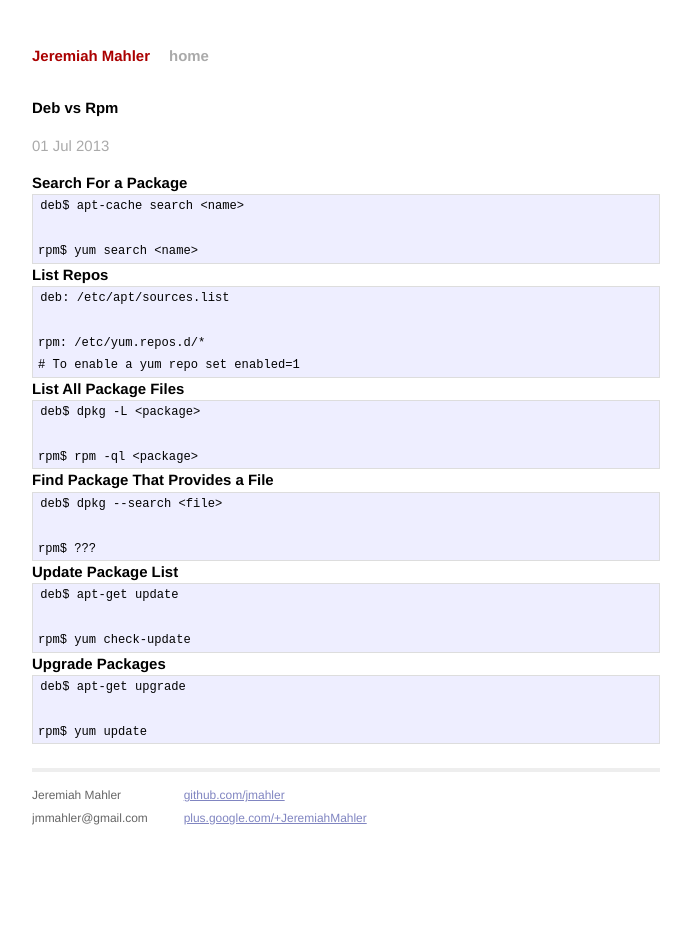
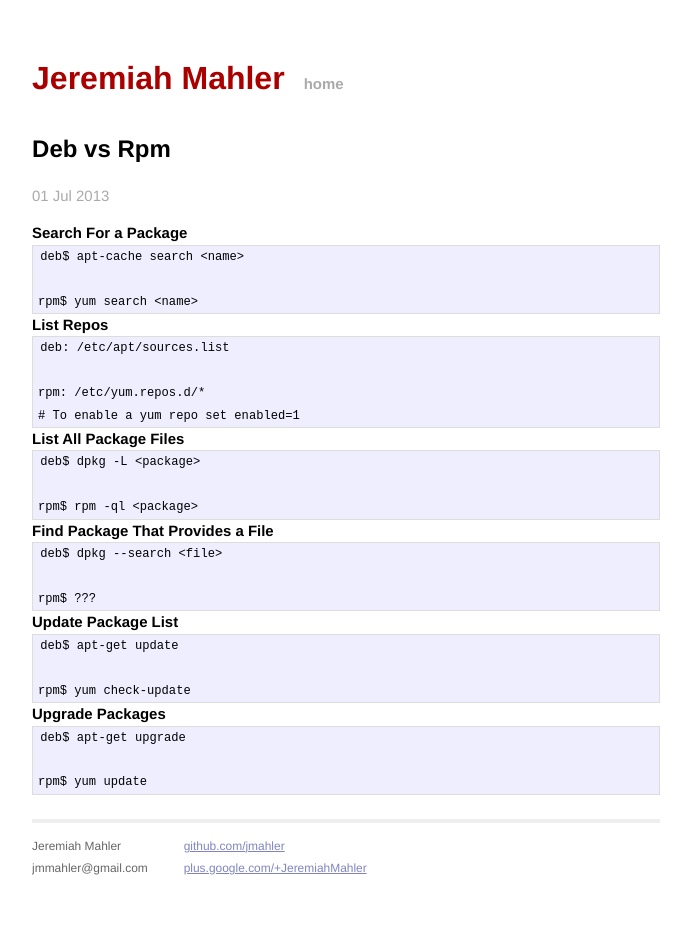
Before and after one commit to jmahler/jmahler.github.io, a Jekyll site: the page built from _posts/2013-07-01-deb_vs_rpm.md, in a window 1280 px wide. Shown: the whole page, without its empty margins (294-985 px from the left). Built offline with Jekyll 4.4.1, drawn with Linux system fonts in a browser that asks for light colours; Markdown is read by kramdown in place of the engine named in the settings.

Commit message:
adjusted header sizes and spacing

```diff
--- a/css/main.css
+++ b/css/main.css
@@ -22,7 +22,28 @@ body {
 h1, h2, h3, h4, h5, h6 {
   font-size: 100%; }
 
-h1 { margin-bottom: 1em; }
+h1, h2 {
+  margin-top: 0.7em;
+  margin-bottom: 1em;
+}
+
+#home > h1 {
+  font-size: x-large;
+}
+
+.site > .header > h1 {
+  font-size: xx-large;
+}
+.site > h2 {
+  font-size: x-large;
+}
+
+.post h1 {
+  font-size: x-large;
+}
+.post h2 {
+  font-size: large;
+}
 p { margin: 1em 0; }
 
 a         { color: #00a; }
@@ -70,7 +91,7 @@ a:visited { color: #a0a; }
 
 .title {
   display: inline-block;
-  margin-bottom: 2em;
+  margin-bottom: 1em;
 }
 
 .title a {
```
